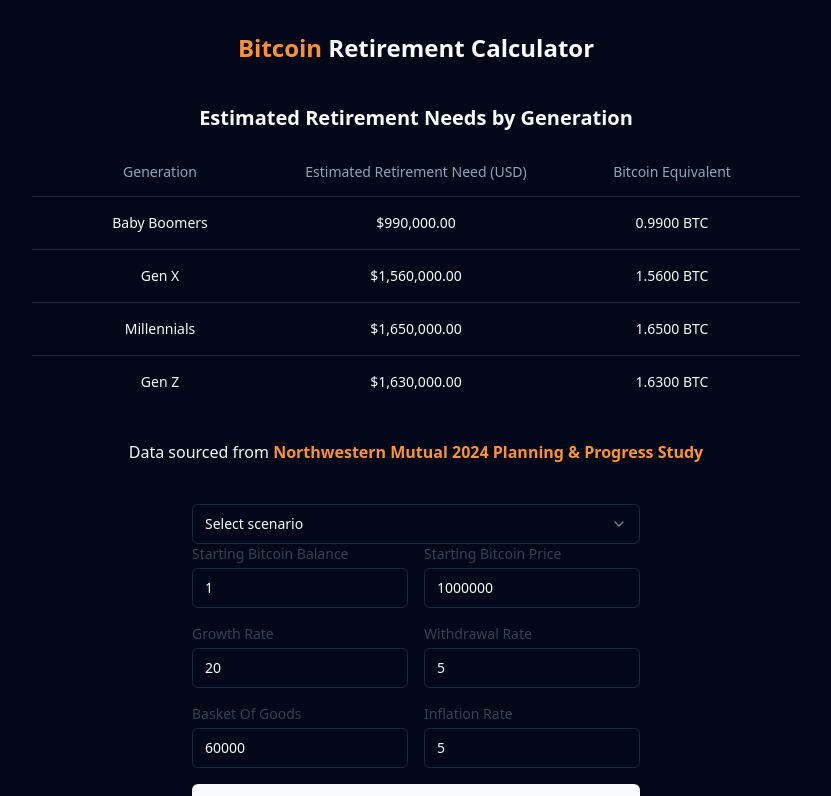
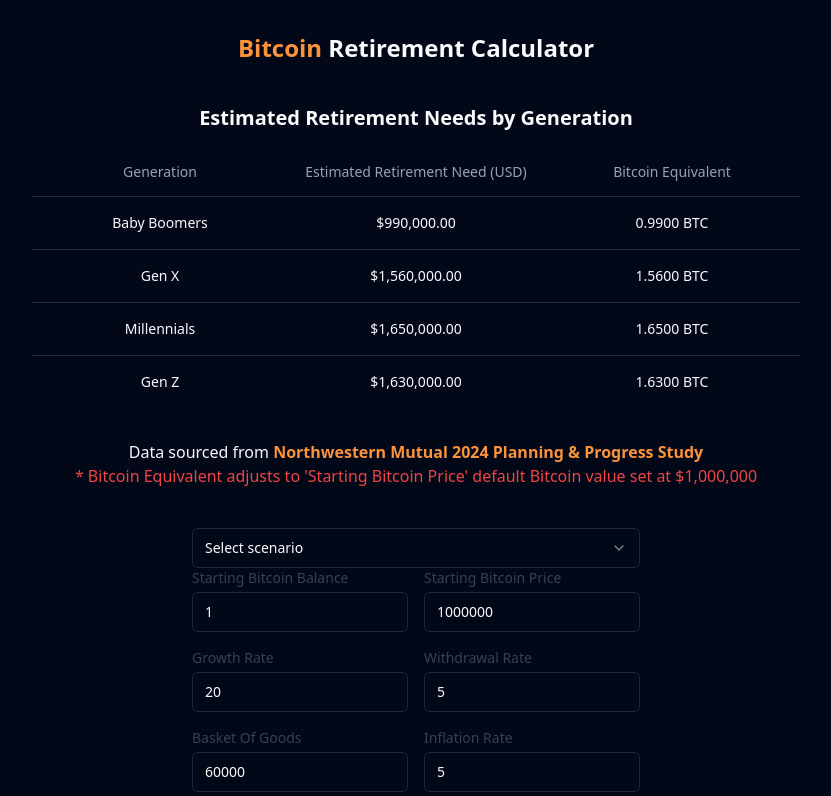
Before and after one commit to avengeance/btcretire, a React (Vite) app: page / in a window 1280 px wide. Shown: the top 796 px of the page, without its empty margins (224-1055 px from the left). Built offline with nearby package versions, Linux system fonts and the light colour scheme; the HTML template or start-up script is replaced by a standard one.

Commit message:
made adjustments and disclaimer to generational table

```diff
--- a/src/BitcoinRetirementCalculator.tsx
+++ b/src/BitcoinRetirementCalculator.tsx
@@ -483,6 +483,11 @@ const BitcoinRetirementCalculator: React.FC = () => {
             >
               Northwestern Mutual 2024 Planning & Progress Study
             </a>
+            <br></br>
+            <span className="text-red-500">
+              * Bitcoin Equivalent adjusts to 'Starting Bitcoin Price' default
+              Bitcoin value set at $1,000,000
+            </span>
           </p>
         </div>
         <div className="flex justify-center mb-4">
```
